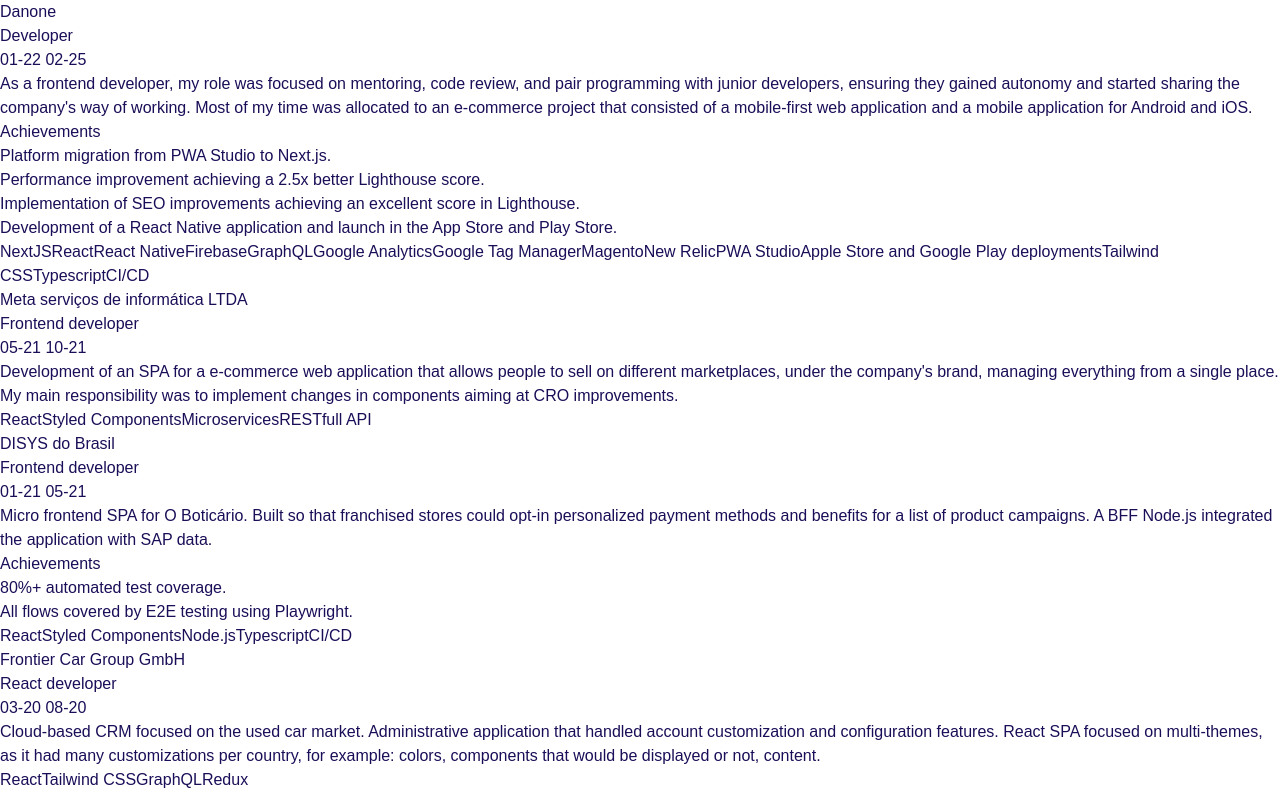
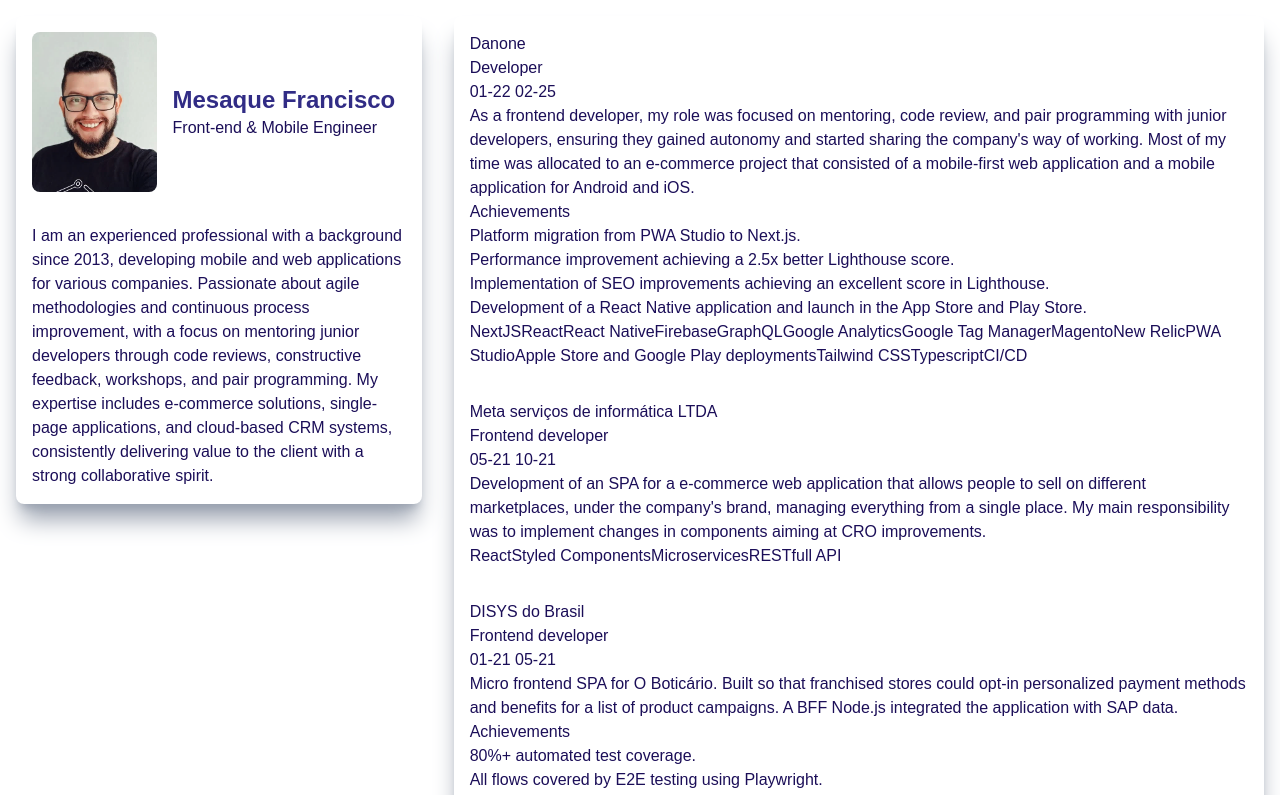
Before and after one commit to mesaquen/mesaquen.github.io, a Next.js app: page /en/about in a window 1280 px wide. Shown: the top 795 px of the page. Built offline with nearby package versions, Linux system fonts and the light colour scheme.

Commit message:
feat: biography section

```diff
--- a/next.config.ts
+++ b/next.config.ts
@@ -2,9 +2,12 @@
 import createNextIntlPlugin from "next-intl/plugin";
 
 const nextConfig: NextConfig = {
-    output: "export",
+  output: "export",
+  images: {
+    unoptimized: true,
+  },
 };
 
-const withNextIntl = createNextIntlPlugin()
+const withNextIntl = createNextIntlPlugin();
 
 export default withNextIntl(nextConfig);
--- a/src/app/[locale]/about/page.tsx
+++ b/src/app/[locale]/about/page.tsx
@@ -1,16 +1,38 @@
 "use client";
 
 import { getExperience } from "@/experiences";
-import { Link } from "@/i18n/navigation";
 import { useTranslations } from "next-intl";
+import Image from "next/image";
 import { useParams } from "next/navigation";
 
 export default function About() {
   const { locale } = useParams();
   const experiences = getExperience(locale as string);
   const t = useTranslations();
+
+  const boxStyles = "dark:bg-indigo-900 rounded-lg shadow-xl shadow-gray-400 dark:shadow-black p-4 flex gap-8 items-start flex-col"
   return (
+    <div className="p-4 gap-8 flex flex-col md:flex-row items-start">
+      <section className={`${boxStyles} md:sticky md:top-4 md:flex-1/3`}>
+        <div className="flex gap-4 items-center">
+          <div className="rounded-lg aspect-square overflow-clip relative min-h-40 w-1/3">
+            <Image
+              className="relative"
+              src="/mesaque_512.webp"
+              alt="Mesaque"
+              fill
+              objectFit="cover"
+              sizes="(max-width: 768px) 100vw, 33vw"
+            />
+          </div>
           <div>
+            <h1 className="text-indigo-900 dark:text-white text-2xl font-bold">Mesaque Francisco</h1>
+            <p>{t("job-title")}</p>
+          </div>
+        </div>
+        <p>{t("biography")}</p>
+      </section>
+      <section className={`${boxStyles} md:flex-2/3`}>
         {experiences.map((experience) => (
           <div key={`${experience.company}-${experience.startDate}`}>
             <h2>{experience.company}</h2>
@@ -40,8 +62,7 @@
             </div>
           </div>
         ))}
-
-      <Link href="/skills">habilidades</Link>
+      </section>
     </div>
   );
 }
```
Lines whose indentation alone changed are shown as unchanged.
